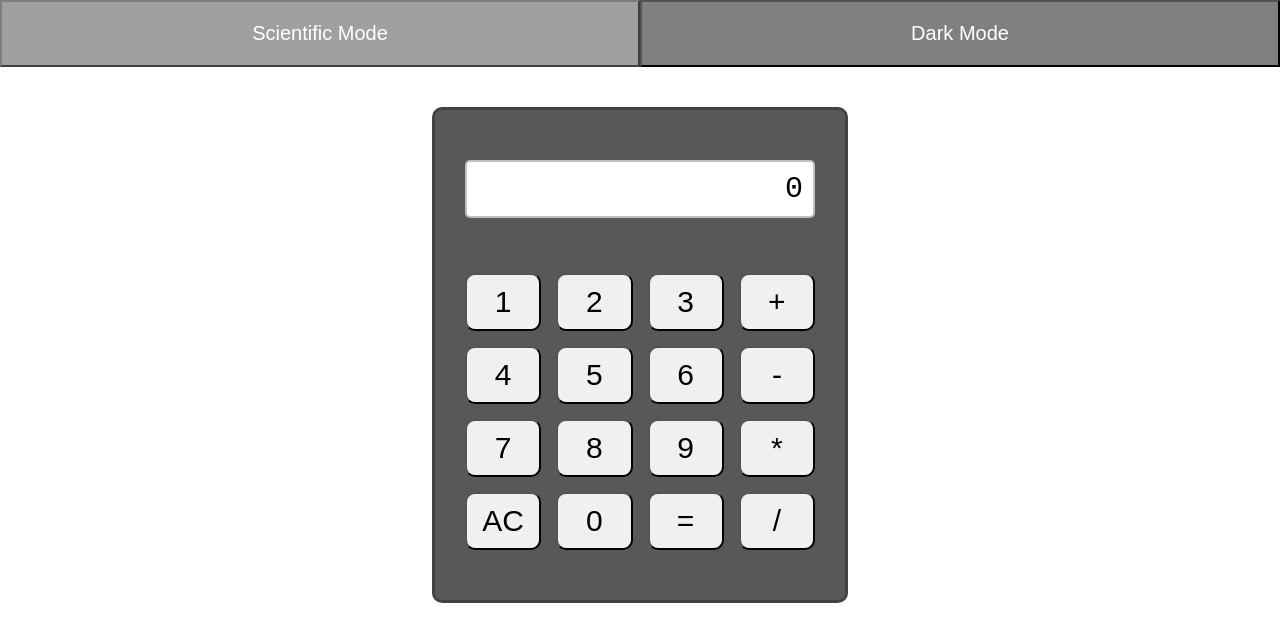
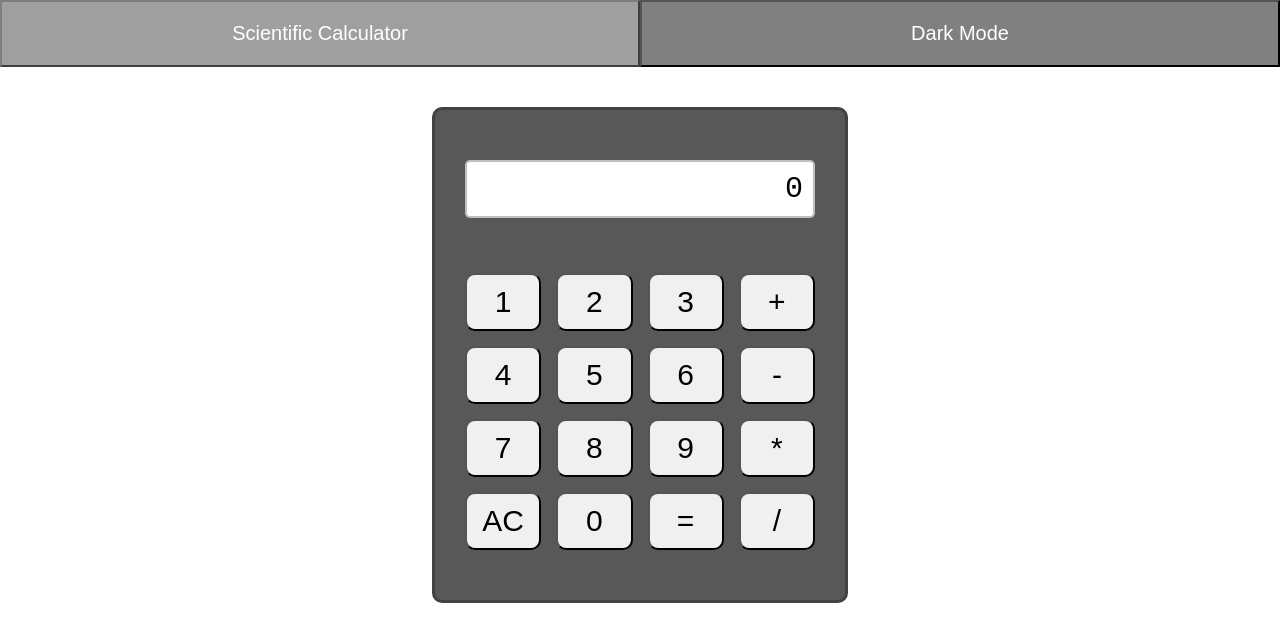
Before and after one commit to BosEriko/rr-calculator, a React (Create React App) app: page / in a window 1280 px wide. Shown: the top 642 px of the page. Built offline with nearby package versions, Linux system fonts and the light colour scheme.

Commit message:
add changing of text for toggle buttons

```diff
--- a/src/App.js
+++ b/src/App.js
@@ -24,8 +24,12 @@ class App extends React.Component {
     return (
       <div className={this.props.darkMode ? "App dark" : "App"}>
         <div className="toggle-buttons">
-          <button onClick={() => this.props.toggleScientificMode()}>Scientific Mode</button>
-          <button onClick={() => this.props.toggleDarkMode()}>Dark Mode</button>
+          <button onClick={() => this.props.toggleScientificMode()}>
+            { this.props.scientificMode ? "Normal Calculator" : "Scientific Calculator" }
+          </button>
+          <button onClick={() => this.props.toggleDarkMode()}>
+            { this.props.darkMode ?  "Light Mode" : "Dark Mode" }
+          </button>
         </div>
         <div className={this.props.darkMode ? "calculator dark" : "calculator"}>
           <Output />
```
